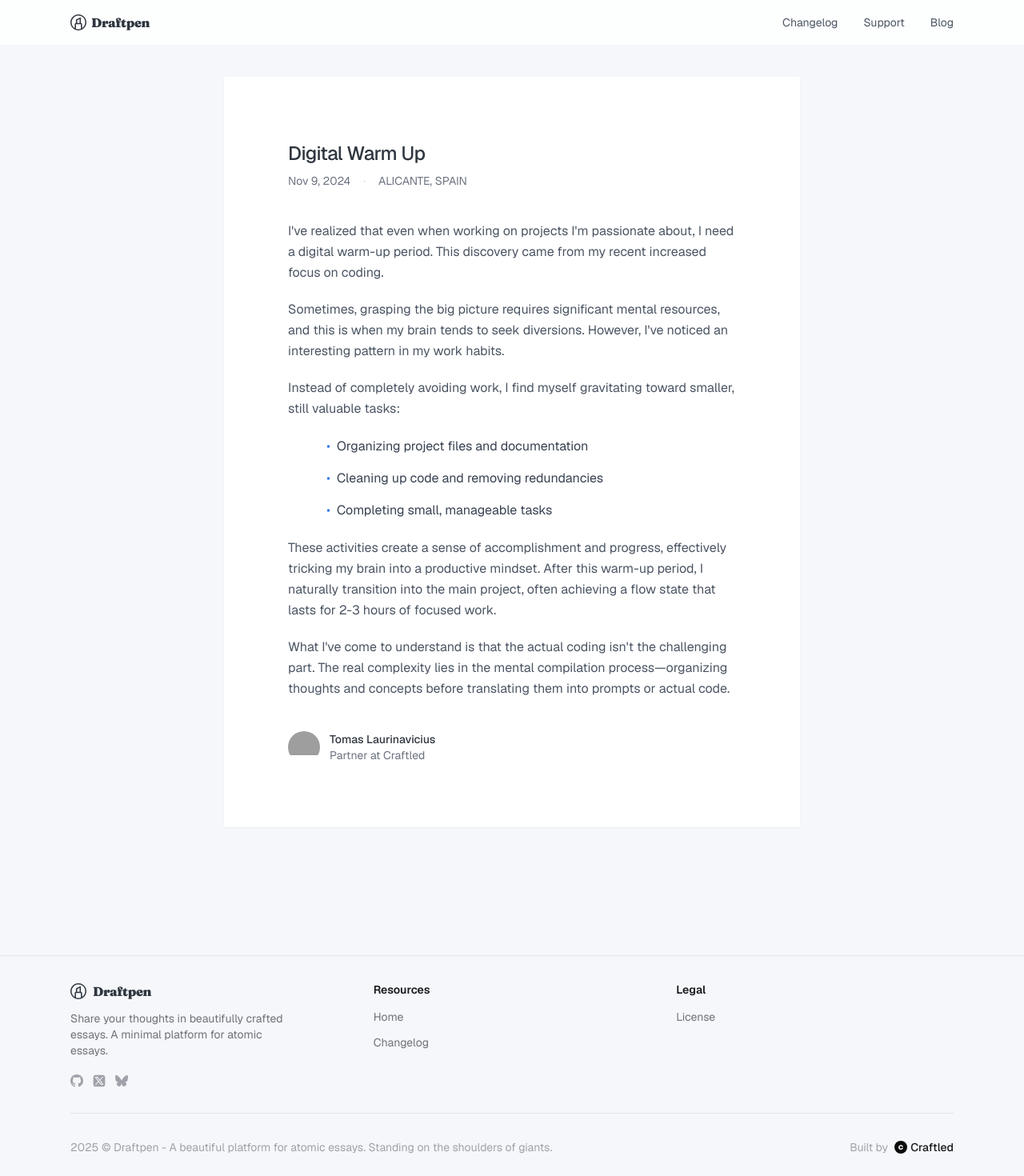
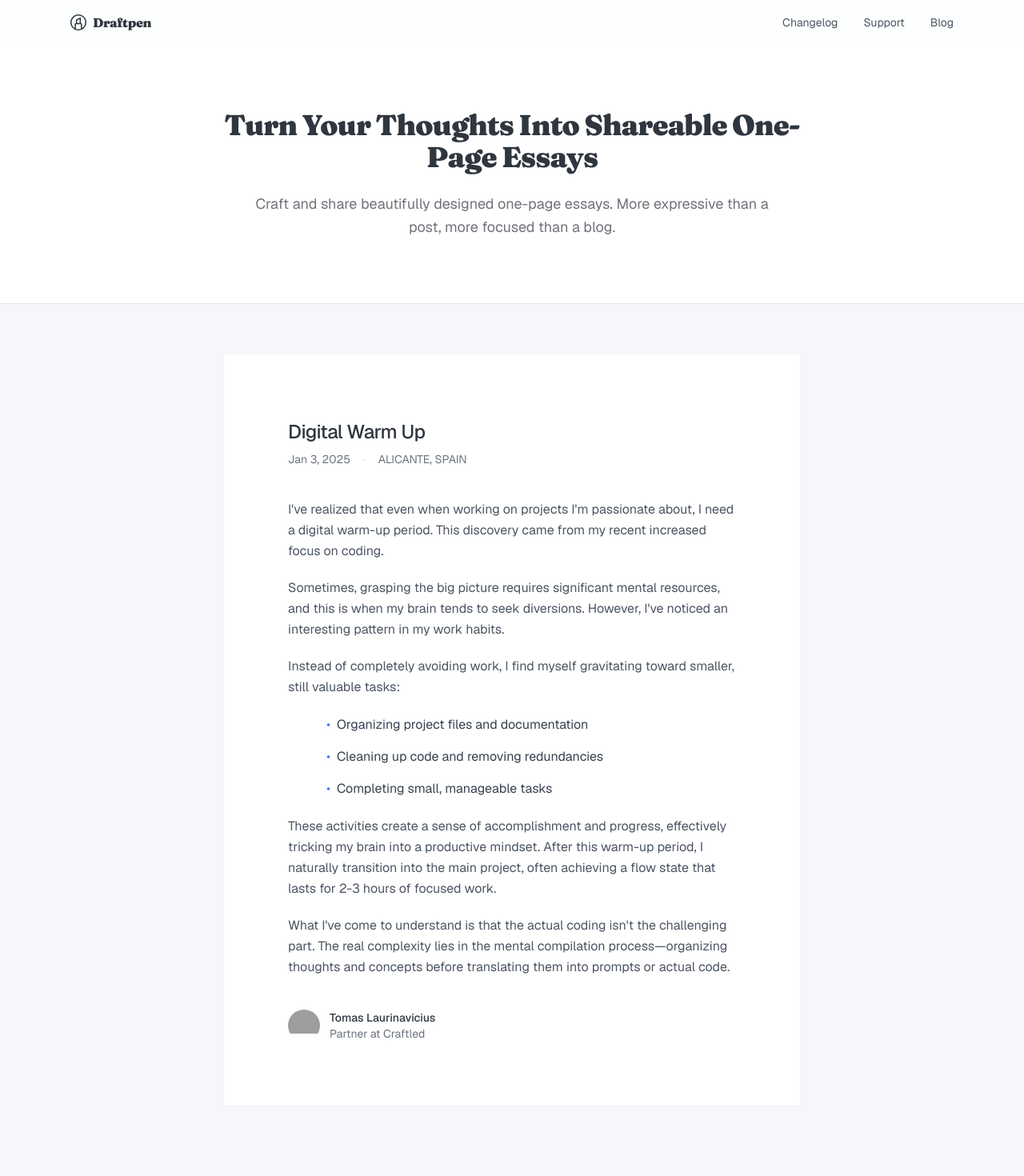
Before and after one commit to craftyme/draftpen, a Next.js app: page / in a window 1280 px wide. Shown: the top 1470 px of the page at 80% size. Built offline with nearby package versions, Linux system fonts and the light colour scheme; grey boxes are pictures that could not be loaded.

Commit message:
Refined homepage design and brand positioning
- Improved hero section layout and spacing\n- Updated brand positioning and tagline\n- Simplified navigation design\n- Enhanced typography with AP style\n- Refined copy to better reflect platform purpose

```diff
--- a/src/app/layout.tsx
+++ b/src/app/layout.tsx
@@ -3,6 +3,7 @@ import { GeistSans } from "geist/font/sans";
 import { Fraunces } from "next/font/google";
 import { Nav } from "@/components/nav";
 import { Footer } from "@/components/footer";
+import config from "@/config/config";
 import "./globals.css";
 
 const fraunces = Fraunces({
@@ -12,8 +13,18 @@ const fraunces = Fraunces({
 });
 
 export const metadata: Metadata = {
-  title: "Draftpen - Beautiful Essays",
-  description: "Share your thoughts in beautifully crafted essays",
+  title: config.title,
+  description: config.description,
+  openGraph: {
+    title: config.title,
+    description: config.description,
+    type: "website",
+  },
+  twitter: {
+    title: config.title,
+    description: config.description,
+    card: "summary_large_image",
+  },
 };
 
 export default function RootLayout({
--- a/src/app/page.tsx
+++ b/src/app/page.tsx
@@ -1,19 +1,34 @@
 "use client";
 
 import Image from "next/image";
+import config from "@/config/config";
 
 export default function Home() {
   return (
-    <div className="flex flex-col items-center py-16">
+    <div className="flex flex-col items-center pt-[56px]">
+      {/* Hero Section */}
+      <div className="w-full bg-white border-b border-zinc-200/80">
+        <div className="max-w-3xl mx-auto px-6 py-20">
+          <div className="text-center space-y-6">
+            <h1 className="font-fraunces text-[#2F363F] font-black text-4xl tracking-tight">
+              Turn Your Thoughts Into Shareable One-Page Essays
+            </h1>
+            <p className="text-zinc-500 text-lg max-w-2xl mx-auto leading-relaxed">
+              {config.description}
+            </p>
+          </div>
+        </div>
+      </div>
+
       {/* Main Content */}
-      <article className="w-full max-w-3xl mx-auto px-6 mt-8">
+      <article className="w-full max-w-3xl mx-auto px-6 py-16">
         <div className="bg-white shadow-sm overflow-hidden rounded-sm">
           <div className="p-20">
-            <h1 className="text-[#2F363F] text-2xl font-medium tracking-tight mb-2">
+            <h2 className="text-[#2F363F] text-2xl font-medium tracking-tight mb-2">
               Digital Warm Up
-            </h1>
+            </h2>
             <div className="flex items-center gap-4 text-sm text-gray-500 mb-10">
-              <time>Nov 9, 2024</time>
+              <time>Jan 3, 2025</time>
               <span className="text-gray-300">·</span>
               <span>ALICANTE, SPAIN</span>
             </div>
--- a/src/components/footer.tsx
+++ b/src/components/footer.tsx
@@ -150,8 +150,8 @@ export function Footer() {
           {/* Original Footer Content */}
           <div className="flex justify-between items-center">
             <div className="text-sm text-zinc-400">
-              {copyrightYears} © Draftpen - A beautiful platform for atomic
-              essays. Standing on the shoulders of giants.
+              {copyrightYears} © Draftpen - One-page essay writing software.
+              Standing on the shoulders of giants.
             </div>
             <div className="flex items-center gap-2">
               <span className="text-sm text-zinc-400">Built by</span>
--- a/src/components/nav.tsx
+++ b/src/components/nav.tsx
@@ -2,15 +2,16 @@
 
 import Link from "next/link";
 import { Logo } from "./logo";
+import config from "@/config/config";
 
 export function Nav() {
   return (
     <nav className="fixed top-0 w-full bg-white/80 backdrop-blur-md z-10">
       <div className="container mx-auto px-6 py-4 flex justify-between items-center max-w-6xl">
-        <Link href="/" className="flex items-center space-x-1.5">
+        <Link href="/" className="flex items-center space-x-2">
           <Logo />
-          <span className="font-fraunces text-[#2F363F] font-black tracking-tight text-base">
-            Draftpen
+          <span className="font-fraunces text-[#2F363F] font-black tracking-tight">
+            {config.nav.title}
           </span>
         </Link>
         <div className="flex space-x-8 text-sm text-gray-600">
--- a/src/config/config.ts
+++ b/src/config/config.ts
@@ -2,8 +2,12 @@ export const config = {
   nav: {
     title: "Draftpen",
   },
+  title: "Draftpen - Beautiful Essays for Social Sharing",
+  subtitle: "Turn your thoughts into shareable one-page essays",
   description:
-    "Share your thoughts in beautifully crafted essays. A minimal platform for atomic essays.",
+    "Craft and share beautifully designed one-page essays. More expressive than a post, more focused than a blog.",
+  longDescription:
+    "Draftpen is a platform for crafting beautiful one-page essays that bridge the gap between social posts and long-form blogs. Perfect for professionals and thinkers who need more space than LinkedIn or Twitter offers, but want to keep their ideas focused and shareable. Each essay is thoughtfully designed to be read, shared, and remembered.",
   social: {
     github: "https://github.com/tomaslau/draftpen",
     twitter: "https://twitter.com/craftled_",
```
Also changed, not shown: 1 other file (tests, documents, lock files or other folders).
